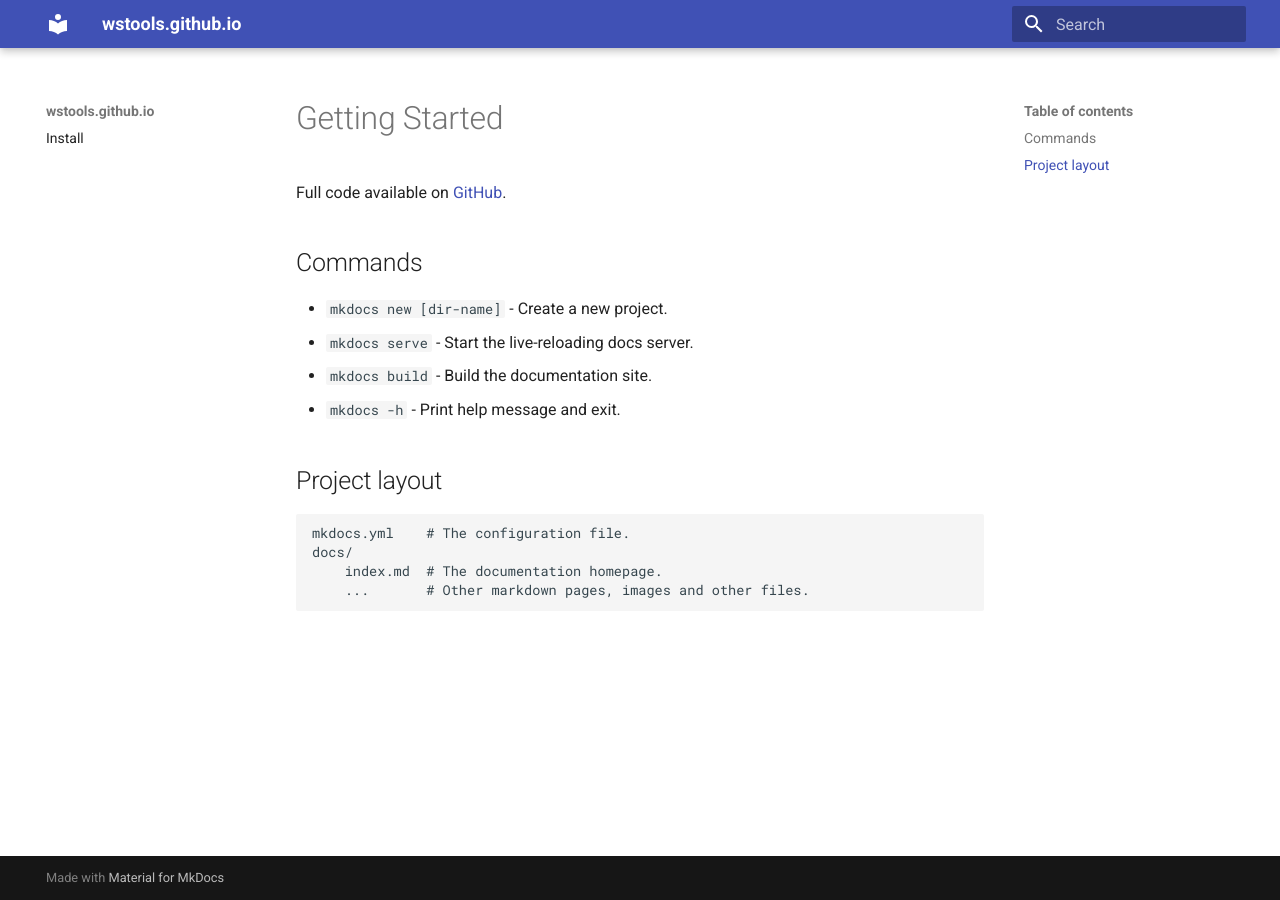
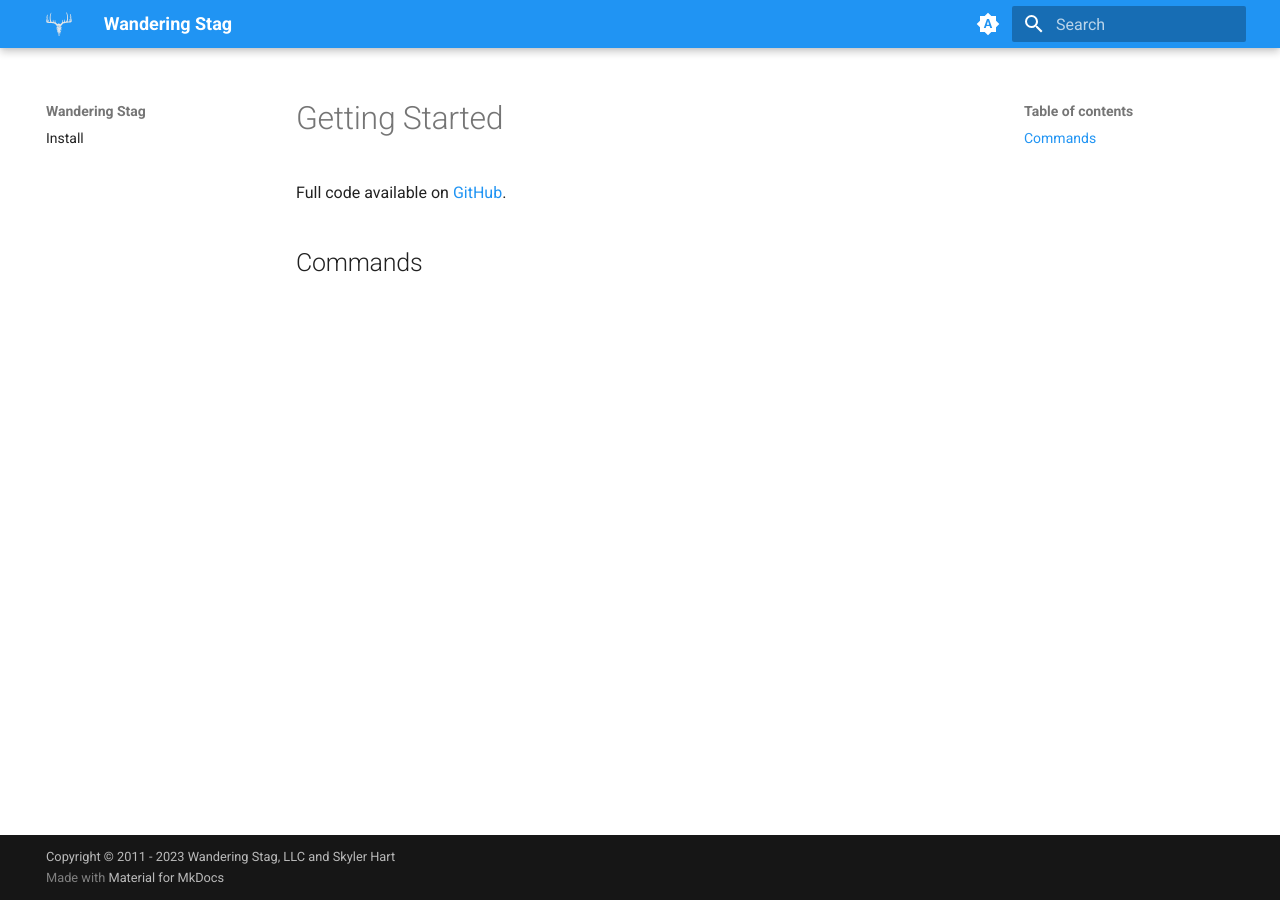
Before and after one commit to WanderingStag/wstools.github.io, an MkDocs documentation site: the page built from docs/index.md, in a window 1280 px wide. Built offline with MkDocs 1.6.1 and Material for MkDocs 9.7.7, drawn with Linux system fonts in a browser that asks for light colours.

Commit message:
added additional configs

```diff
--- a/docs/index.md
+++ b/docs/index.md
@@ -3,15 +3,3 @@
 Full code available on [GitHub](https://github.com/WanderingStag/WSTools).
 
 ## Commands
-
-* `mkdocs new [dir-name]` - Create a new project.
-* `mkdocs serve` - Start the live-reloading docs server.
-* `mkdocs build` - Build the documentation site.
-* `mkdocs -h` - Print help message and exit.
-
-## Project layout
-
-    mkdocs.yml    # The configuration file.
-    docs/
-        index.md  # The documentation homepage.
-        ...       # Other markdown pages, images and other files.
--- a/mkdocs.yml
+++ b/mkdocs.yml
@@ -1,7 +1,38 @@
-site_name: wstools.github.io
+site_name: Wandering Stag
 
 nav:
   - Install: install.md
 
 theme:
   name: material
+  logo: wanderingstag_logo.svg
+  favicon: wanderingstag_logo.svg
+  features:
+    - content.code.copy
+    - navigation.footer
+  palette:
+
+    # Palette toggle for automatic mode
+    - media: "(prefers-color-scheme)"
+      toggle:
+        icon: material/brightness-auto
+        name: Switch to light mode
+
+    # Palette toggle for light mode
+    - media: "(prefers-color-scheme: light)"
+      scheme: default
+      primary: blue
+      toggle:
+        icon: material/lightbulb
+        name: Switch to dark mode
+
+    # Palette toggle for dark mode
+    - media: "(prefers-color-scheme: dark)"
+      scheme: slate
+      primary: blue
+      toggle:
+        icon: material/lightbulb-outline
+        name: Switch to light mode
+
+copyright: >
+  Copyright &copy; 2011 - 2023 Wandering Stag, LLC and Skyler Hart
```
Also changed, not shown: docs/wanderingstag_logo.svg (added), site/404.html, site/Install/index.html, site/index.html, site/search/search_index.json, site/wanderingstag_logo.svg (added), 1 other file.
